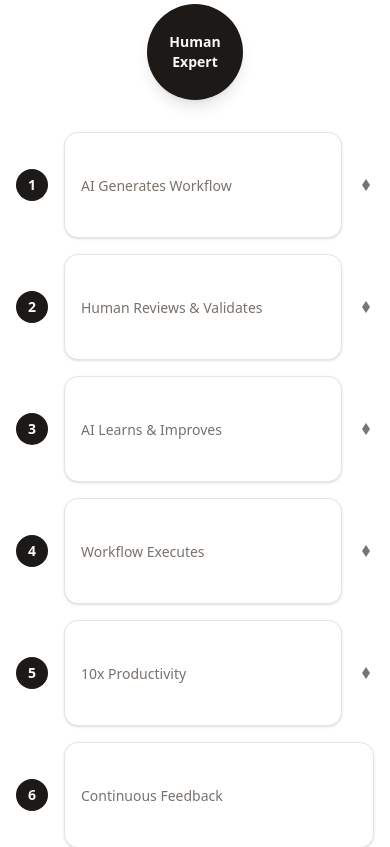
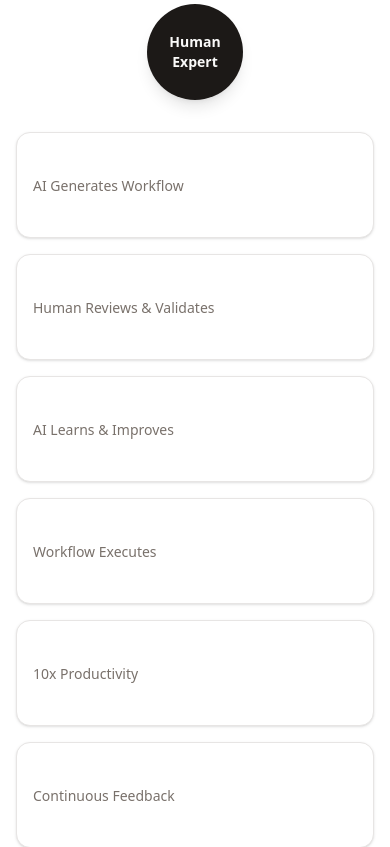
Before and after one commit to BWManiac/agipo-landing, a Next.js app: page / in a window 390 px wide. Shown: the part 7940-8787 px from the top of the page. Built offline with nearby package versions, Linux system fonts and the light colour scheme.

Commit message:
Update AccountabilityLoop component layout and styling. Increased dimensions for central hub and cards, improved typography, and adjusted spacing for better visual hierarchy and user experience.

```diff
--- a/components/landing_page/AccountabilityLoop.tsx
+++ b/components/landing_page/AccountabilityLoop.tsx
@@ -23,12 +23,12 @@ export function AccountabilityLoop() {
         </div>
 
         {/* Desktop Circle Layout */}
-        <div className="hidden md:flex justify-center items-center relative max-w-4xl mx-auto py-8 overflow-hidden" style={{ minHeight: '500px' }}>
+        <div className="hidden md:flex justify-center items-center relative max-w-5xl mx-auto py-12 overflow-hidden" style={{ minHeight: '600px' }}>
           {/* Central Hub */}
-          <div className="bg-primary text-primary-foreground w-36 h-36 rounded-full flex items-center justify-center font-semibold text-center z-20 relative shadow-lg">
+          <div className="bg-primary text-primary-foreground w-40 h-40 rounded-full flex items-center justify-center font-semibold text-center z-20 relative shadow-lg">
             <div>
-              <div className="text-lg font-bold">Human</div>
-              <div className="text-lg font-bold">Expert</div>
+              <div className="text-xl font-bold">Human</div>
+              <div className="text-xl font-bold">Expert</div>
             </div>
           </div>
 
@@ -47,29 +47,9 @@ export function AccountabilityLoop() {
                   top: `calc(50% + ${y}px)`,
                 }}
               >
-                <Card className="w-44 h-18 shadow-sm hover:shadow-md transition-all hover:scale-105">
-                  <CardContent className="p-3 flex flex-col items-center justify-center text-center">
-                    {/* Step number and arrow */}
-                    <div className="flex items-center gap-2 mb-1">
-                      <div className="w-5 h-5 bg-primary text-primary-foreground rounded-full flex items-center justify-center text-xs font-bold">
-                        {step.step}
-                      </div>
-                      <svg
-                        width="12"
-                        height="12"
-                        viewBox="0 0 12 12"
-                        className="text-primary/60"
-                        style={{
-                          transform: `rotate(${step.angle + 180}deg)`
-                        }}
-                      >
-                        <path
-                          d="M6 1L10 6L6 11L2 6L6 1Z"
-                          fill="currentColor"
-                        />
-                      </svg>
-                    </div>
-                    <span className="text-xs font-medium text-muted-foreground leading-tight">
+                <Card className="w-48 h-20 shadow-sm hover:shadow-md transition-all hover:scale-105">
+                  <CardContent className="p-4 flex items-center justify-center text-center h-full">
+                    <span className="text-sm font-medium text-muted-foreground leading-tight">
                       {step.text}
                     </span>
                   </CardContent>
@@ -116,9 +96,6 @@ export function AccountabilityLoop() {
           <div className="space-y-4">
             {workflowSteps.map((step, index) => (
               <div key={index} className="flex items-center gap-4">
-                <div className="w-8 h-8 bg-primary text-primary-foreground rounded-full flex items-center justify-center text-sm font-bold flex-shrink-0">
-                  {step.step}
-                </div>
                 <Card className="flex-1 shadow-sm">
                   <CardContent className="p-4">
                     <span className="text-sm font-medium text-muted-foreground">
@@ -126,21 +103,6 @@ export function AccountabilityLoop() {
                     </span>
                   </CardContent>
                 </Card>
-                {index < workflowSteps.length - 1 && (
-                  <div className="text-center">
-                    <svg
-                      width="16"
-                      height="16"
-                      viewBox="0 0 16 16"
-                      className="text-primary/60 mx-auto"
-                    >
-                      <path
-                        d="M8 2L12 8L8 14L4 8L8 2Z"
-                        fill="currentColor"
-                      />
-                    </svg>
-                  </div>
-                )}
               </div>
             ))}
           </div>
```
